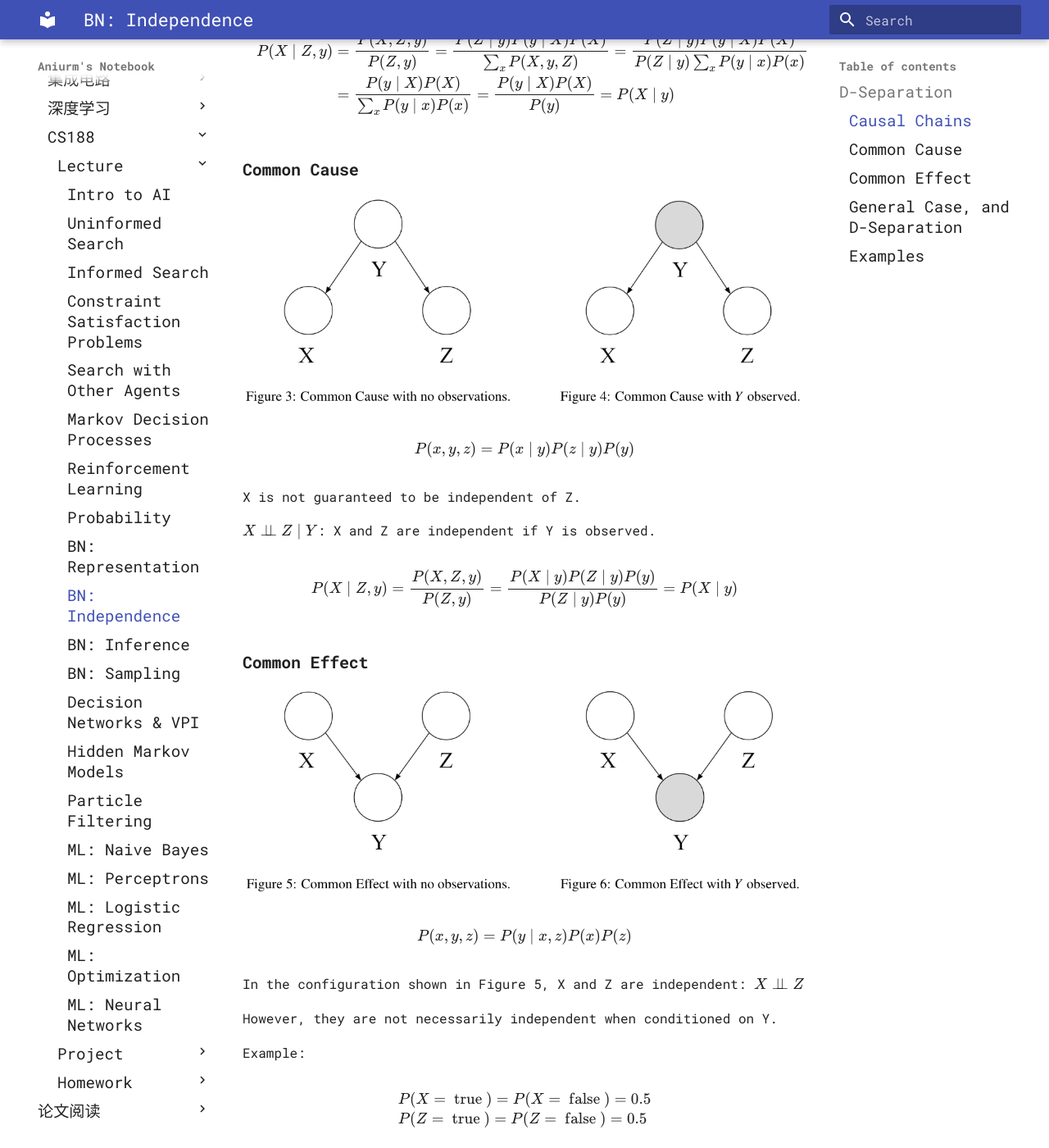
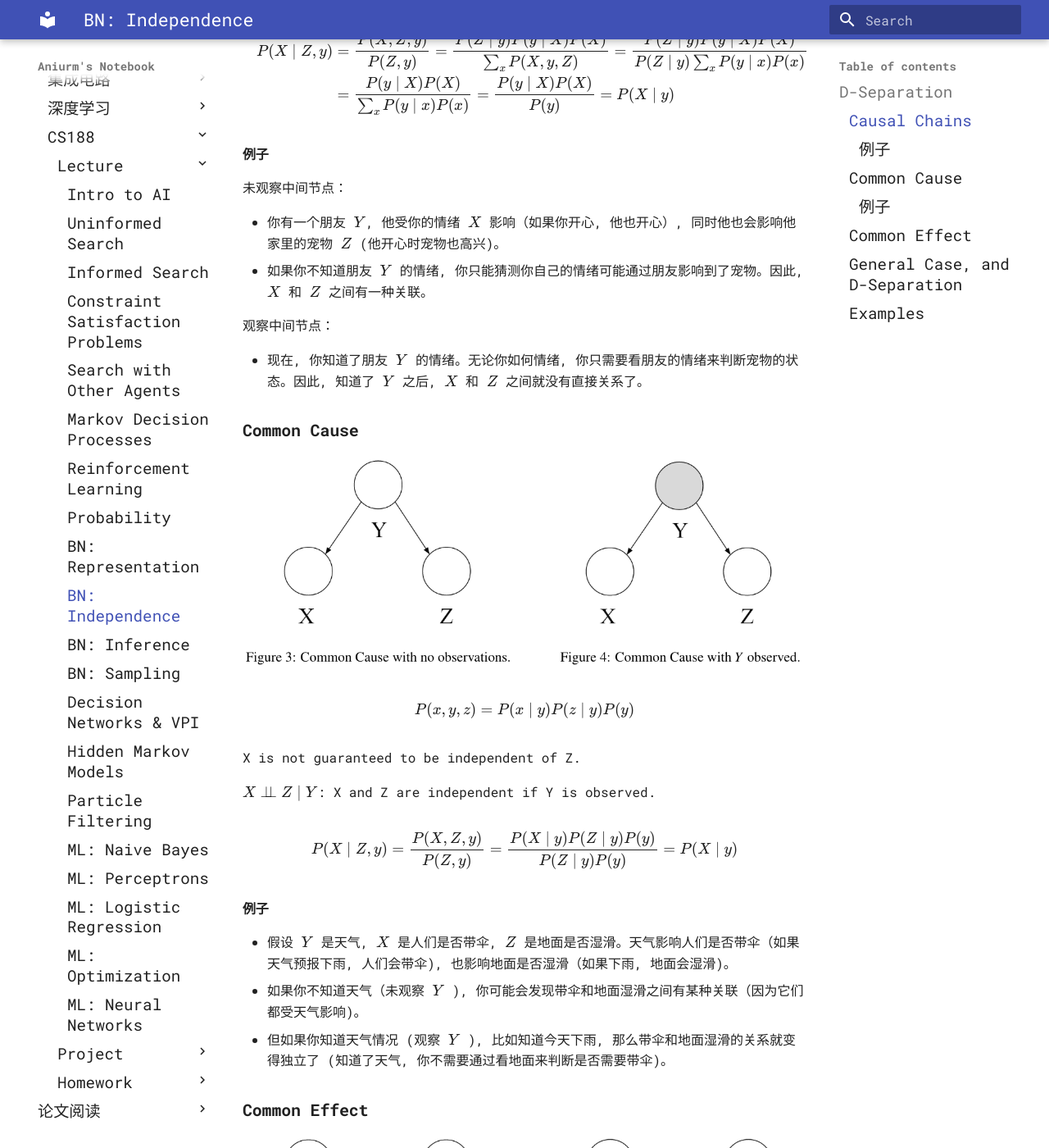
Before and after one commit to Aniurm/notebook, an MkDocs documentation site: the page built from docs/course_notes/cs188/lecture/BN-Independence.md, in a window 1280 px wide and 1400 px high, scrolled down 704 px. Shown: the whole window at 82% size. Built offline with MkDocs 1.6.1 and Material for MkDocs 9.7.7, drawn with Linux system fonts in a browser that asks for light colours; some web fonts are replaced.

Commit message:
fix(cs188): add examples

```diff
--- a/docs/course_notes/cs188/lecture/BN-Independence.md
+++ b/docs/course_notes/cs188/lecture/BN-Independence.md
@@ -25,6 +25,17 @@ P(X \mid Z, y) & =\frac{P(X, Z, y)}{P(Z, y)}=\frac{P(Z \mid y) P(y \mid X) P(X)}
 \end{aligned}
 $$
 
+#### 例子
+
+未观察中间节点：
+
+- 你有一个朋友 $Y$, 他受你的情绪 $X$ 影响（如果你开心, 他也开心）, 同时他也会影响他家里的宠物 $Z$ (他开心时宠物也高兴)。
+- 如果你不知道朋友 $Y$ 的情绪, 你只能猜测你自己的情绪可能通过朋友影响到了宠物。因此, $X$ 和 $Z$ 之间有一种关联。
+
+观察中间节点：
+
+- 现在, 你知道了朋友 $Y$ 的情绪。无论你如何情绪, 你只需要看朋友的情绪来判断宠物的状态。因此, 知道了 $Y$ 之后, $X$ 和 $Z$ 之间就没有直接关系了。
+
 ### Common Cause
 
 ![alt text](../img/common-cause.png){width=100%}
@@ -40,6 +51,12 @@ $X \indep Z \mid Y$: X and Z are independent if Y is observed.
 $$
 P(X \mid Z, y)=\frac{P(X, Z, y)}{P(Z, y)}=\frac{P(X \mid y) P(Z \mid y) P(y)}{P(Z \mid y) P(y)}=P(X \mid y)
 $$
+
+#### 例子
+
+- 假设 $Y$ 是天气, $X$ 是人们是否带伞, $Z$ 是地面是否湿滑。天气影响人们是否带伞（如果天气预报下雨, 人们会带伞), 也影响地面是否湿滑（如果下雨, 地面会湿滑)。
+- 如果你不知道天气（未观察 $Y$ ), 你可能会发现带伞和地面湿滑之间有某种关联（因为它们都受天气影响)。
+- 但如果你知道天气情况 (观察 $Y$ ), 比如知道今天下雨, 那么带伞和地面湿滑的关系就变得独立了 (知道了天气, 你不需要通过看地面来判断是否需要带伞)。
 
 ### Common Effect
 
```
